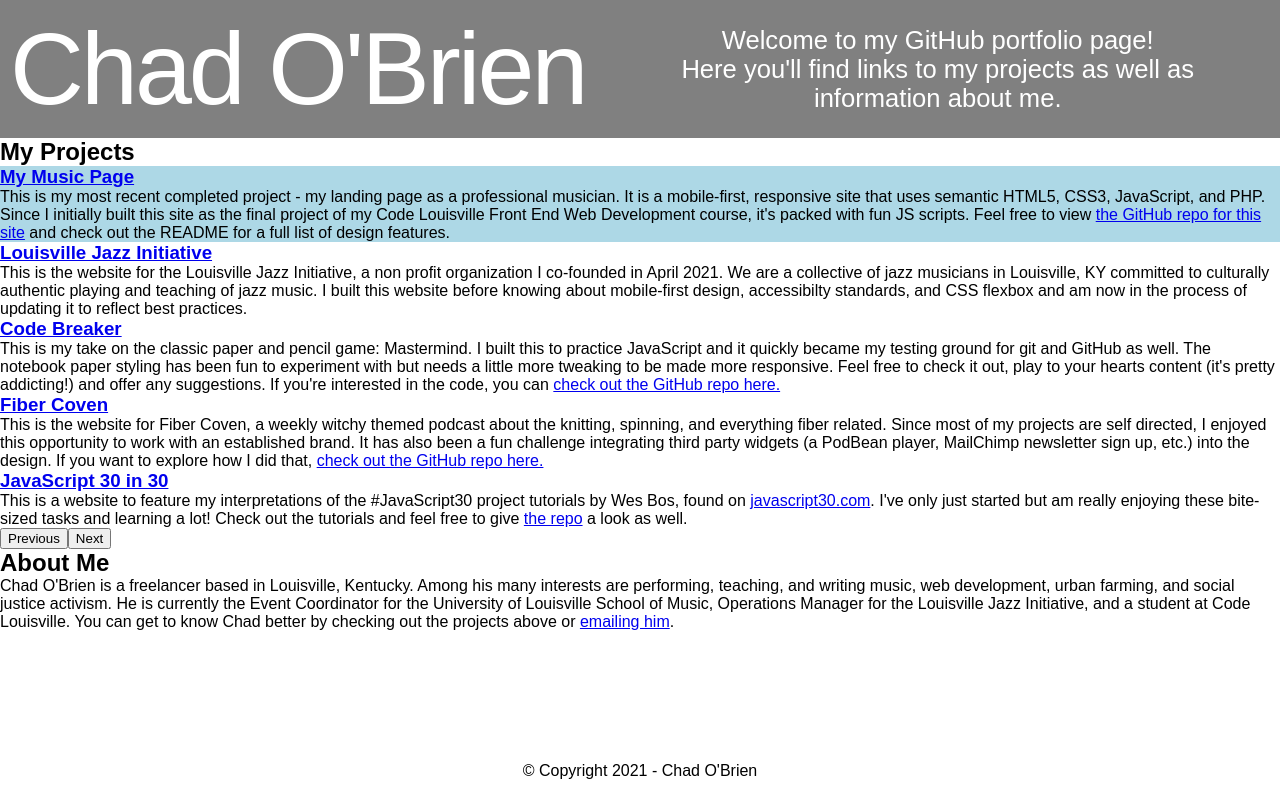
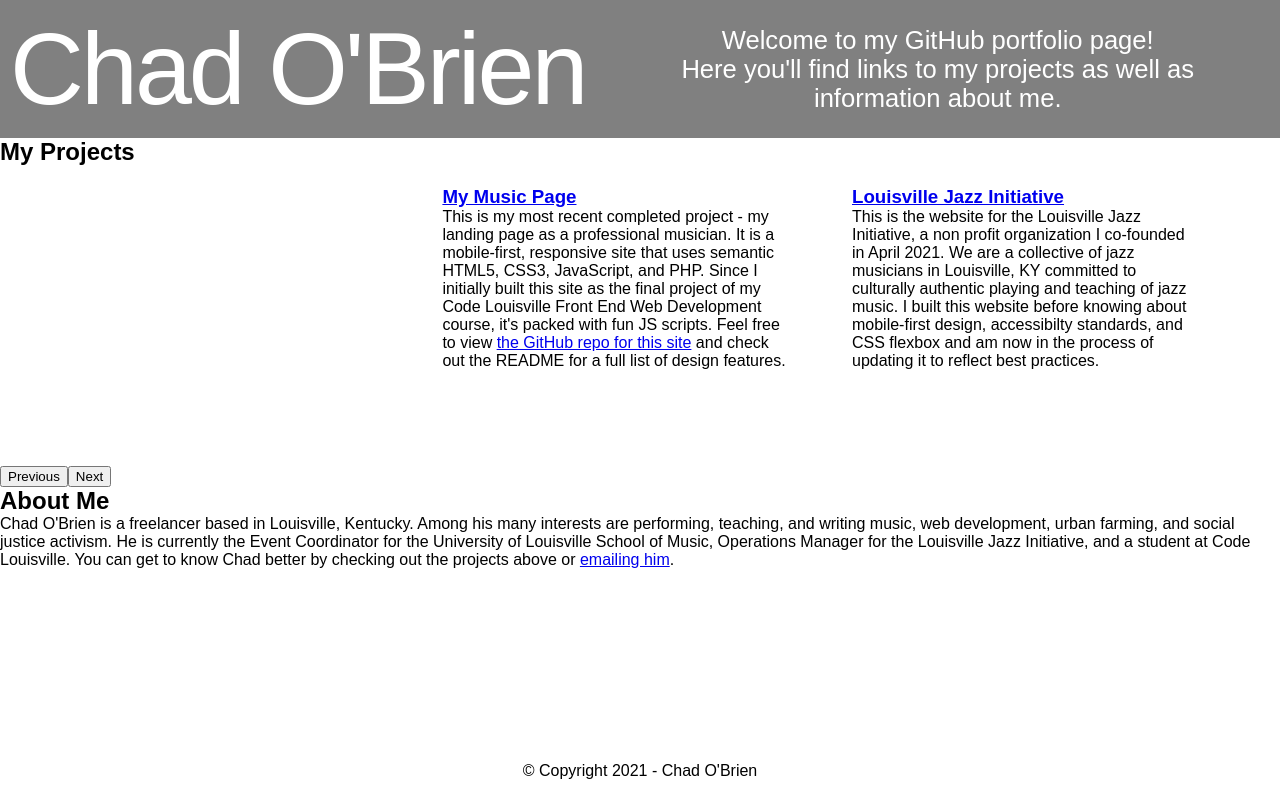
Before and after one commit to csobrien90/csobrien90.github.io, a React (Create React App) app: page / in a window 1280 px wide. Built offline with nearby package versions, Linux system fonts and the light colour scheme; a web font is replaced by a local one.

Commit message:
iron out prev and next slider functionality

```diff
--- a/src/cardData.json
+++ b/src/cardData.json
@@ -1,4 +1,9 @@
 [
+    {
+        "title": "",
+        "link": "",
+        "description": ""
+    },
     {
         "title": "My Music Page",
         "link": "http://obrientrombone.com",
@@ -23,5 +28,10 @@
         "title": "JavaScript 30 in 30",
         "link": "https://csobrien90.github.io/javascript-30",
         "description": "This is a website to feature my interpretations of the #JavaScript30 project tutorials by Wes Bos, found on <a href='https://javascript30.com/' target='_blank'>javascript30.com</a>. I've only just started but am really enjoying these bite-sized tasks and learning a lot! Check out the tutorials and feel free to give <a href='https://github.com/csobrien90/javascript-30' target='_blank'>the repo</a> a look as well."
+    },
+    {
+        "title": "",
+        "link": "",
+        "description": ""
     }
 ]
--- a/src/components/Slider.js
+++ b/src/components/Slider.js
@@ -4,7 +4,9 @@ import cardData from "../cardData";
 
 window.onload = () => {
     var cards = Array.from(document.getElementsByClassName("card"));
-    cards[0].className = 'card focus';
+    cards[0].className = 'card prev';
+    cards[1].className = 'card focus';
+    cards[2].className = 'card next';
 }
 
 
@@ -13,14 +15,15 @@ class Slider extends React.Component {
     next = () => {
         var cards = Array.from(document.getElementsByClassName("card"));
 
-        if(cards[cards.length - 1].className === 'card focus') {
+        if(cards[cards.length - 2].className === 'card focus') {
             return;
         }
 
         for(let i = 0; i < cards.length - 1; i++) {
             if (cards[i].className === "card focus") {
-                cards[i].className = 'card';
+                cards[i].className = 'card prev';
                 cards[i + 1].className = 'card focus';
+                cards[i + 2].className = 'card next';
                 return;
             };
         }
@@ -29,14 +32,16 @@ class Slider extends React.Component {
     prev = () => {
         var cards = Array.from(document.getElementsByClassName("card"));
 
-        if(cards[0].className === 'card focus') {
+        if(cards[1].className === 'card focus') {
             return;
         }
 
         for(let i = 1; i < cards.length; i++) {
             if (cards[i].className === "card focus") {
-                cards[i].className = 'card';
+                cards[i + 1].className = 'card';
+                cards[i].className = 'card next';
                 cards[i - 1].className = 'card focus';
+                cards[i - 2].className = 'card prev';
                 return;
             };
         }
--- a/src/index.css
+++ b/src/index.css
@@ -55,6 +55,34 @@ footer {
   text-align: center;
 }
 
+#project-slider {
+  display: flex;
+  flex-wrap: wrap;
+  overflow: hidden;
+  height: 300px;
+  width: 100%;
+}
+
+.card {
+  width: 30%;
+  height: 300px;
+  padding: 20px;
+  margin: 0 1%;
+}
+
+.focus, .prev, .next {
+  background-color: white;
+  position: absolute;
+}
+
 .focus {
-  background-color: lightblue;
+  left: 32%;
 }
+
+.prev {
+  left: 0;
+}
+
+.next {
+  left: 64%;
+}
```
